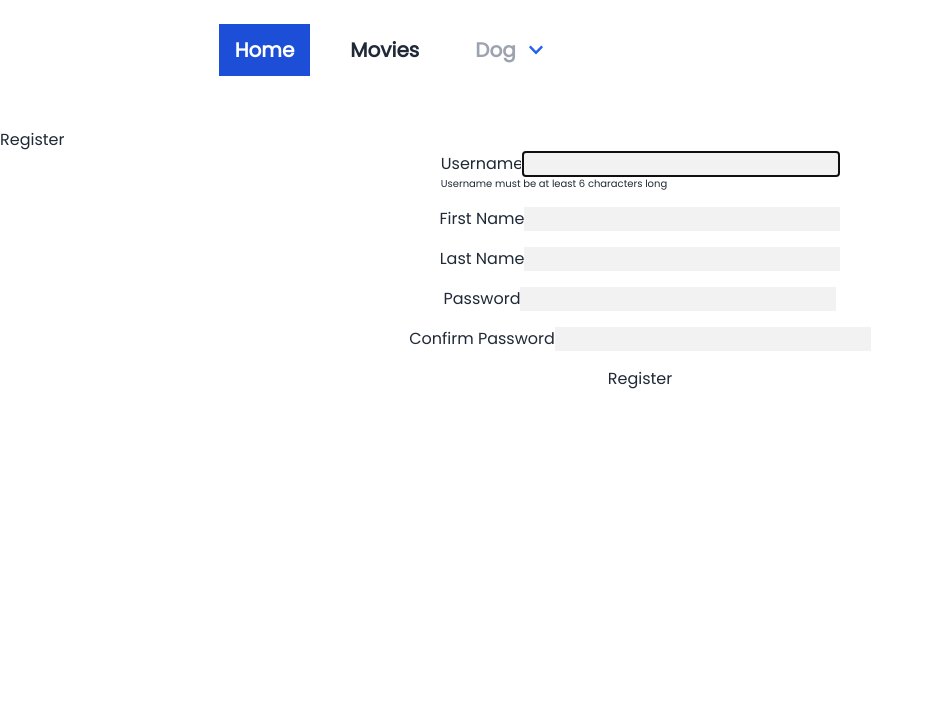
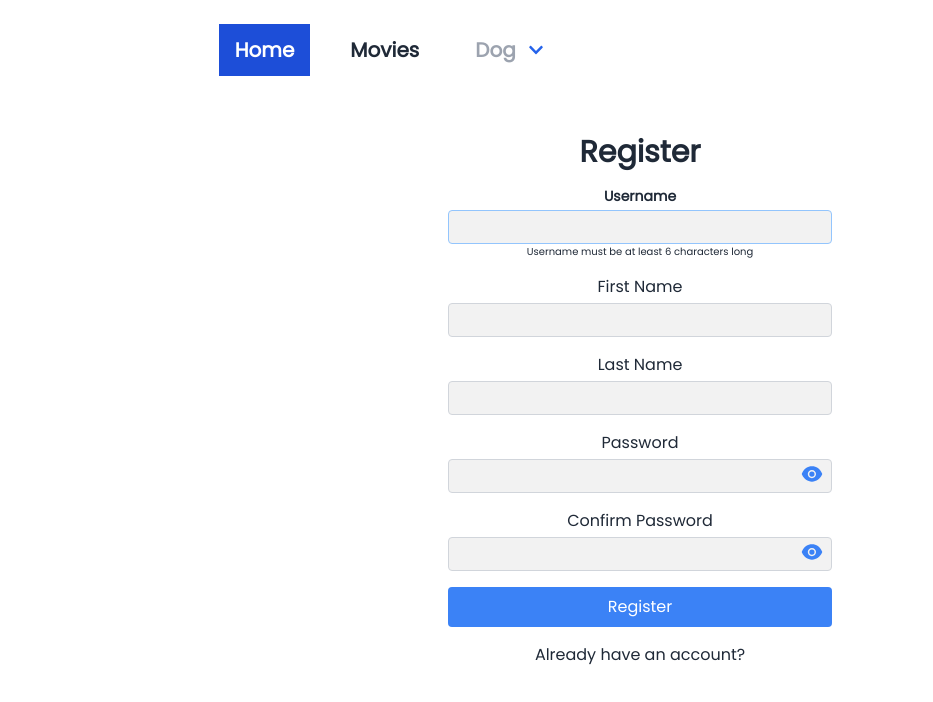
Before and after one commit to jamestariga/Mern-CMS, a React (Vite) app in the folder frontend/: page / in a window 1280 px wide. Shown: the top 702 px of the page, without its empty margins (0-933 px from the left). Built offline with nearby package versions, Linux system fonts and the light colour scheme.

Commit message:
🔥 Added a toggle button to show passord and fixed the layout

```diff
--- a/frontend/src/pages/Register/Register.tsx
+++ b/frontend/src/pages/Register/Register.tsx
@@ -4,6 +4,7 @@ import { useMutation } from '@tanstack/react-query'
 import { USER_REGEX, PWD_REGEX } from '@/utils/regex'
 import cmsApi from '@/api/cmsApi'
 import { registerResponse, registerUser } from '@/types/types'
+import { AiFillEye, AiFillEyeInvisible } from 'react-icons/ai'
 
 const registerFn = async (props: registerUser) => {
   const { userName, password, firstName, lastName } = props
@@ -30,6 +31,7 @@ const Register = () => {
   const [password, setPassword] = useState<string>('')
   const [validPassword, setValidPassword] = useState<boolean>(false)
   const [passwordFocus, setPasswordFocus] = useState<boolean>(false)
+  const [showPassword, setShowPassword] = useState<boolean>(false)
 
   const [firstName, setFirstName] = useState<string>('')
 
@@ -38,6 +40,7 @@ const Register = () => {
   const [matchPassword, setMatchPassword] = useState<string>('')
   const [validMatchPassword, setValidMatchPassword] = useState<boolean>(false)
   const [matchPasswordFocus, setMatchPasswordFocus] = useState<boolean>(false)
+  const [showMatchPassword, setShowMatchPassword] = useState<boolean>(false)
 
   const [error, setError] = useState<string>('')
 
@@ -83,6 +86,24 @@ const Register = () => {
     setValidMatchPassword(match)
   }, [password, matchPassword])
 
+  const togglePassword = () => {
+    setShowPassword((showPassword) => {
+      if (typeof showPassword === 'boolean') {
+        return !showPassword
+      }
+      return showPassword
+    })
+  }
+
+  const toggleMatchPassword = () => {
+    setShowMatchPassword((showMatchPassword) => {
+      if (typeof showMatchPassword === 'boolean') {
+        return !showMatchPassword
+      }
+      return showMatchPassword
+    })
+  }
+
   const handleSubmit = async (e: React.FormEvent<HTMLFormElement>) => {
     e.preventDefault()
 
@@ -110,14 +131,17 @@ const Register = () => {
   }
 
   return (
-    <header>
-      <h1>Register</h1>
+    <header className='flex flex-col items-center justify-center h-screen'>
       <form
         onSubmit={handleSubmit}
-        className='flex flex-col justify-center items-center space-y-4'
+        className='flex flex-col items-center justify-center w-72 sm:w-96'
       >
-        <div>
-          <label htmlFor='username'>Username</label>
+        <h1 className='text-3xl font-bold'>Register</h1>
+        <div className='flex flex-col items-center justify-center w-full mt-4'>
+          <div className='flex flex-col items-center justify-center w-full'>
+            <label htmlFor='username' className='text-sm font-bold'>
+              Username
+            </label>
             <input
               type='text'
               id='username'
@@ -127,12 +151,15 @@ const Register = () => {
               onFocus={() => setUserFocus(true)}
               onBlur={() => setUserFocus(false)}
               ref={userRef}
+              className='w-full px-2 py-1 mt-1 border border-gray-300 rounded focus:outline-none focus:border-blue-300'
             />
             {userFocus && !validUserName && (
               <p>Username must be at least 6 characters long</p>
             )}
           </div>
-        <div>
+        </div>
+        <div className='flex flex-col items-center justify-center w-full mt-4'>
+          <div className='flex flex-col items-center justify-center w-full'>
             <label htmlFor='firstName'>First Name</label>
             <input
               type='text'
@@ -140,22 +167,29 @@ const Register = () => {
               name='firstName'
               value={firstName}
               onChange={(e) => setFirstName(e.target.value)}
+              className='w-full px-2 py-1 mt-1 border border-gray-300 rounded focus:outline-none focus:border-blue-300'
             />
           </div>
-        <div>
-          <label htmlFor='lastName'>Last Name</label>
+        </div>
+        <div className='flex flex-col items-center justify-center w-full mt-4'>
+          <div className='flex flex-col items-center justify-center w-full'>
+            <label htmlFor='firstName'>Last Name</label>
             <input
               type='text'
               id='lastName'
               name='lastName'
               value={lastName}
               onChange={(e) => setLastName(e.target.value)}
+              className='w-full px-2 py-1 mt-1 border border-gray-300 rounded focus:outline-none focus:border-blue-300'
             />
           </div>
-        <div className='flex'>
+        </div>
+        <div className='flex flex-col items-center justify-center w-full mt-4'>
+          <div className='flex flex-col items-center justify-center w-full'>
             <label htmlFor='password'>Password</label>
+            <div className='w-full flex items-center'>
               <input
-            type='password'
+                type={showPassword ? 'text' : 'password'}
                 id='password'
                 name='password'
                 value={password}
@@ -163,41 +197,75 @@ const Register = () => {
                 onFocus={() => setPasswordFocus(true)}
                 onBlur={() => setPasswordFocus(false)}
                 ref={passwordRef}
+                className='w-full px-2 py-1 mt-1 border border-gray-300 rounded focus:outline-none focus:border-blue-300'
               />
+              <button
+                type='button'
+                className='absolute w-8 h-8 translate-x-[16rem] sm:translate-x-[22rem]'
+                onClick={togglePassword}
+              >
+                {showPassword ? (
+                  <AiFillEyeInvisible className='w-6 h-6 text-blue-500' />
+                ) : (
+                  <AiFillEye className='w-6 h-6 text-blue-500' />
+                )}
+              </button>
+            </div>
             {passwordFocus && !validPassword && (
-            <p>
-              Password must be at least 8 characters long, contain at least one
-              uppercase letter, one lowercase letter, one number, and one
+              <p className='mt-4 font-bold text-sm'>
+                Password must be at least 8 characters long, contain at least
+                one uppercase letter, one lowercase letter, one number, and one
                 special character
               </p>
             )}
           </div>
-        <div>
+        </div>
+        <div className='flex flex-col items-center justify-center w-full mt-4'>
+          <div className='flex flex-col items-center justify-center w-full'>
             <label htmlFor='matchPassword'>Confirm Password</label>
+            <div className='w-full flex items-center'>
               <input
-            type='password'
+                type={showMatchPassword ? 'text' : 'password'}
                 id='matchPassword'
                 name='matchPassword'
                 value={matchPassword}
                 onChange={(e) => setMatchPassword(e.target.value)}
                 onFocus={() => setMatchPasswordFocus(true)}
                 onBlur={() => setMatchPasswordFocus(false)}
+                className='w-full px-2 py-1 mt-1 border border-gray-300 rounded focus:outline-none focus:border-blue-300'
               />
+              <button
+                type='button'
+                className='absolute w-8 h-8 translate-x-[16rem] sm:translate-x-[22rem]'
+                onClick={toggleMatchPassword}
+              >
+                {showMatchPassword ? (
+                  <AiFillEyeInvisible className='w-6 h-6 text-blue-500' />
+                ) : (
+                  <AiFillEye className='w-6 h-6 text-blue-500' />
+                )}
+              </button>
+            </div>
             {matchPasswordFocus && !validMatchPassword && (
-            <p>Passwords do not match</p>
+              <p className='mt-4 font-bold text-sm'>Passwords do not match</p>
             )}
           </div>
-        <button type='submit' disabled={mutate.isLoading}>
+          <button
+            type='submit'
+            disabled={mutate.isLoading}
+            className='w-full px-4 py-2 mt-4 text-white bg-blue-500 rounded hover:bg-blue-600 focus:outline-none focus:bg-blue-600'
+          >
             {mutate.isLoading ? 'Loading...' : 'Register'}
           </button>
           <div
-          tabIndex={-1}
             ref={errRef}
-          aria-live='polite'
-          aria-atomic='true'
-          aria-relevant='all'
+            className={`flex items-center justify-center w-full mt-4 text-sm font-bold ${
+              error ? 'text-red-500' : 'text-green-500'
+            }`}
           >
             {error}
+          </div>
+          <Link to='/login'>Already have an account?</Link>
         </div>
       </form>
     </header>
```
Lines whose indentation alone changed are shown as unchanged.
